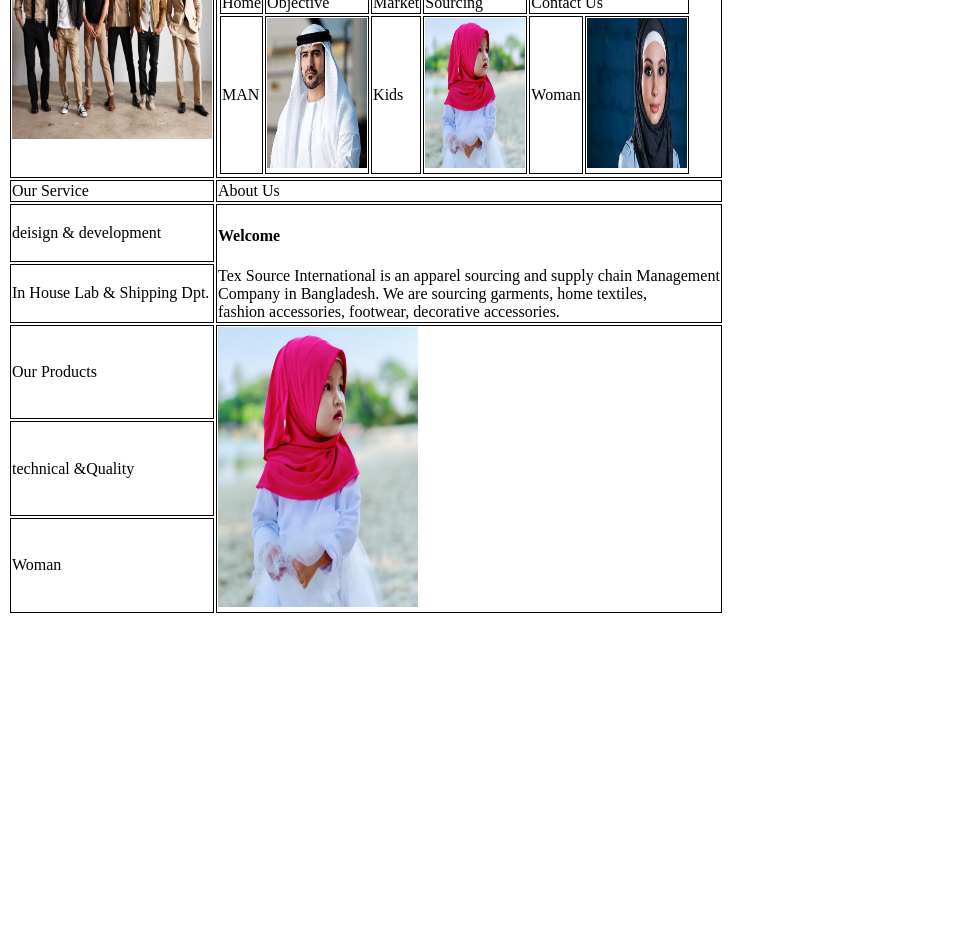
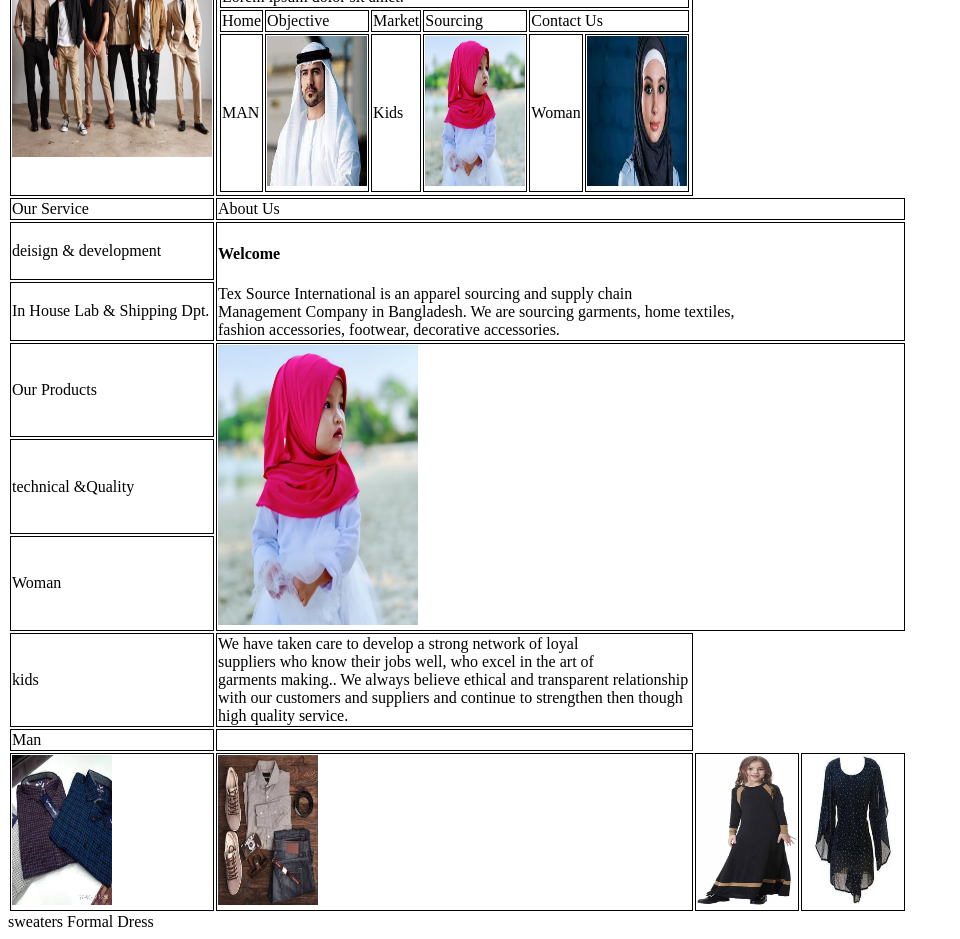
Before and after one commit to Salman2118/Test1, a plain HTML site: page Index.html in a window 1280 px wide. Shown: the part 106-1045 px from the top of the page, without its empty margins (0-960 px from the left). Before the commit the page ends 800 px from the top, so only its background shows below. Drawn offline with Linux system fonts and the light colour scheme.

Commit message:
new code

```diff
--- a/Index.html
+++ b/Index.html
@@ -60,7 +60,7 @@
                <td colspan="3" rowspan="2">
                 <h4>Welcome
                 </h4>
-                    Tex Source International is an apparel sourcing and supply chain Management<br> Company in Bangladesh.
+                    Tex Source International is an apparel sourcing and supply chain<br> Management Company in Bangladesh.
                     We are sourcing garments, home textiles, <br>fashion accessories, footwear, decorative accessories.
                </td>
             </tr>
@@ -79,7 +79,45 @@
             <tr>
                 <td>Woman</td>
             </tr>
+            <tr>
+                <td>kids</td>
+                <td>We have taken care to develop a strong network of loyal<br> suppliers who know their jobs well, who excel in the art of<br> garments making..
+                    We always believe ethical and transparent relationship <br>with our customers and suppliers and continue to strengthen then though <br>high quality service.</td>
+            </tr>
+            <tr>
+                <td>Man</td>
 
+                <td>
+
+
+                        <tr>
+                            Product Gallery:
+                            <td>
+
+                                <img src="image/shirt.jpg" width="100" height="150">
+                            </td>
+                            <td>
+                                <img src="image/shirt+ginse.jpg" width="100" height="150">
+                            </td>
+                            <td>
+                                <img src="image/woman.jpg" width="100" height="150">
+                            </td>
+                            <td >
+                                <img src="image/ledis3.jpg" width="100" height="150">
+                            </td>
+                        </tr>
+
+                    </table>
+
+                </td>
+
+            </tr>
+            <tr>
+                <td>sweaters</td>
+            </tr>
+            <tr>
+                <td>Formal Dress</td>
+            </tr>
           </table>
     </div>
 </body>
```
Also changed, not shown: image/ledis3.jpg (added), image/shirt+ginse.jpg (added), image/shirt.jpg (added), image/woman.jpg (added).
